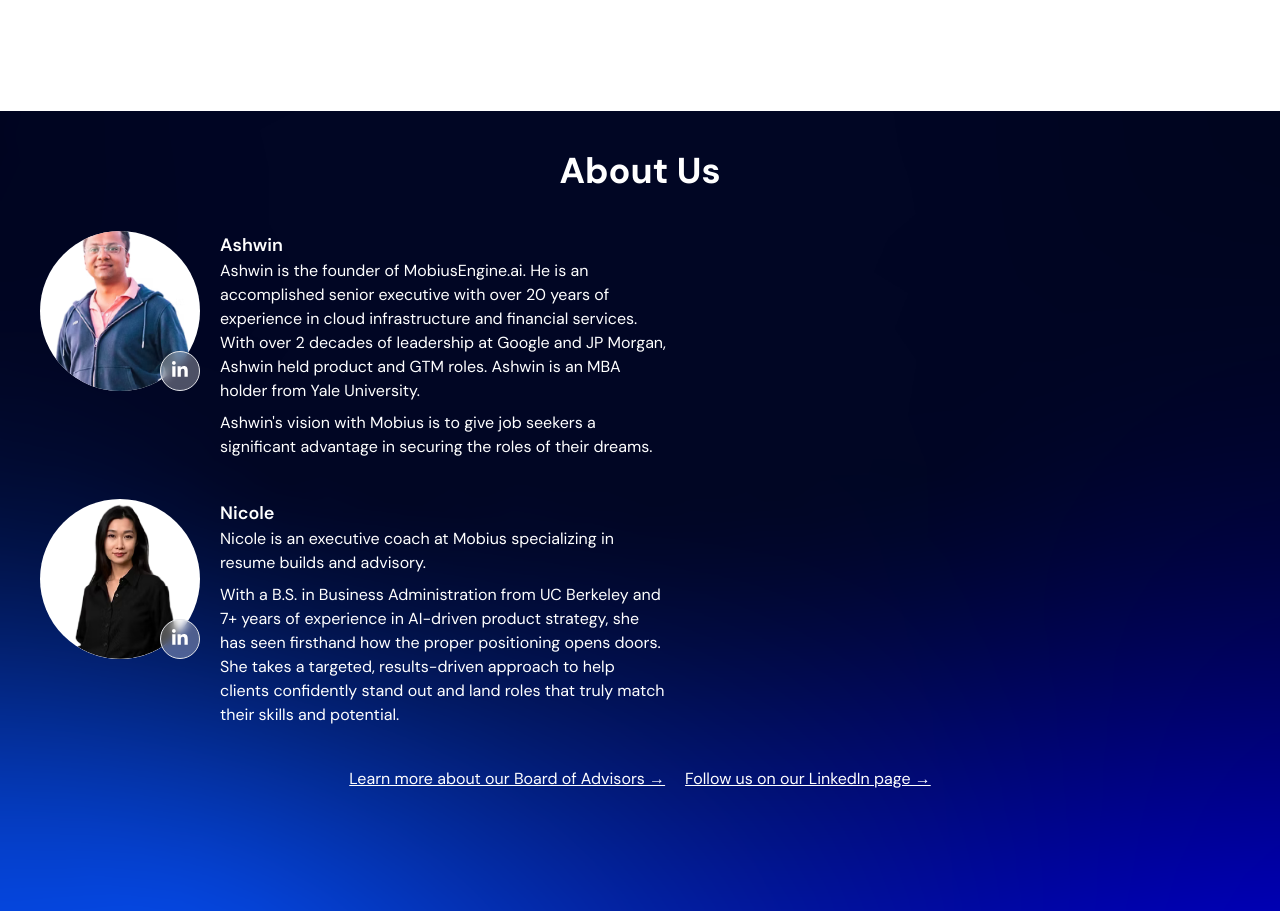
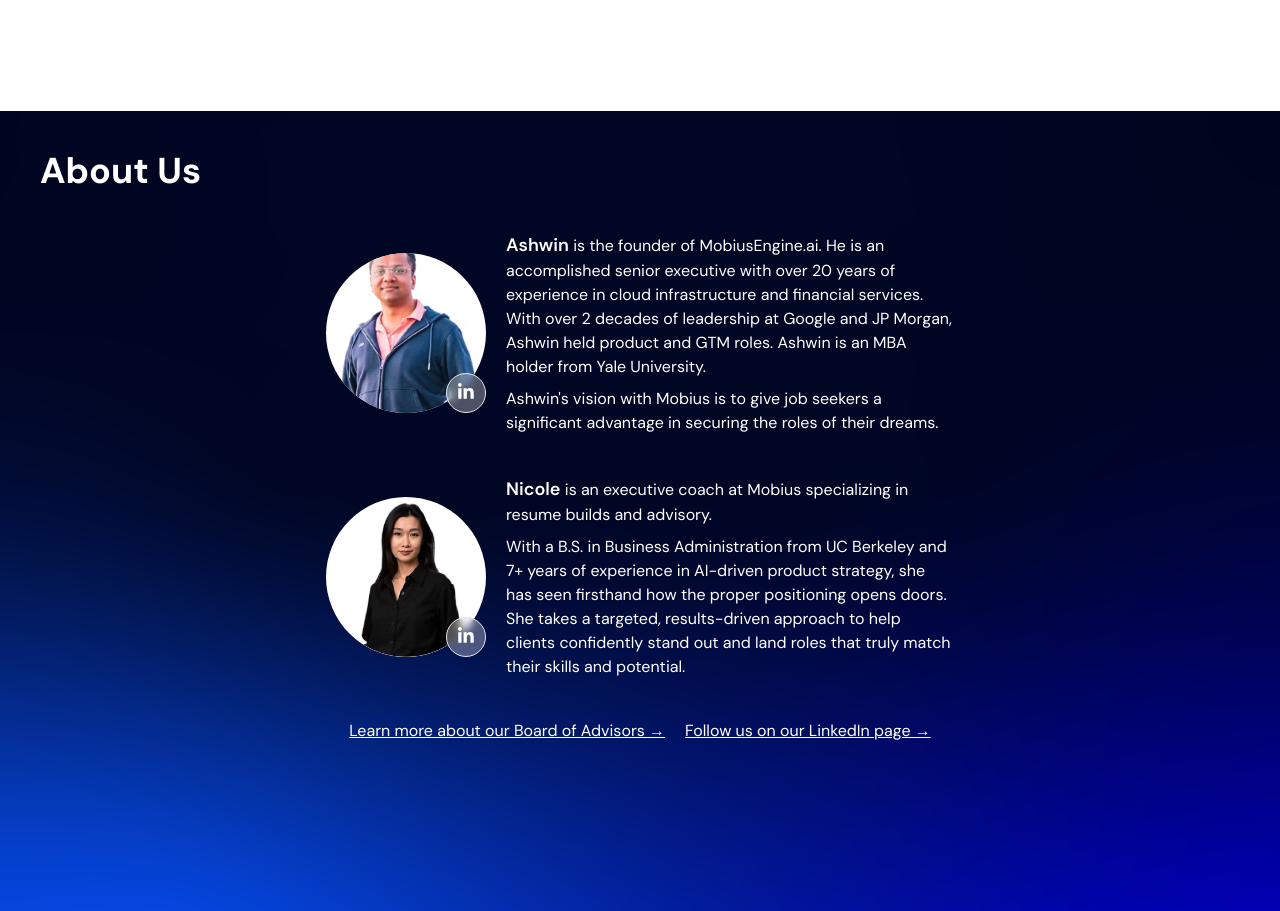
Before and after one commit to PiyushAryan/mobius, a React (Vite) app: page / in a window 1280 px wide. Shown: the part 1101-2012 px from the top of the page. Built offline with nearby package versions, Linux system fonts and the light colour scheme.

Commit message:
[fix] alignment of images

```diff
--- a/src/components/About.jsx
+++ b/src/components/About.jsx
@@ -8,12 +8,9 @@
     return (
         <div className="min-h-screen flex flex-col bg-[url('/about.png')] bg-cover bg-center relative max-w-[1500px] mx-auto text-white font-DM_Sans">
 
-            <h1 className="text-2xl md:text-4xl font-bold mb-10 mt-10 text-center">About Us</h1>
-
-
-            <div className="md:flex-row justify-center items-start gap-10 px-5 md:px-10">
-
-                <div className="flex flex-col md:flex-row items-center md:items-start gap-5">
+            <div className="md:flex-row justify-center items-center gap-10 md:px-10">
+            <h2 className="text-xl md:text-4xl font-bold mb-10 mt-10">About Us</h2>
+                <div className="flex flex-row md:flex-row justify-center items-center md:items-center gap-5">
                     <div className="relative">
                         <img
                             src="/ashwin-image.png" // Replace with actual image path
@@ -25,9 +22,9 @@
                         </div>
                     </div>
                     <div className="max-w-md">
-                        <p className="text-lg font-semibold">Ashwin</p>
-                        <p className="text-sm md:text-base">
-                            Ashwin is the founder of MobiusEngine.ai. He is an accomplished senior executive with over 20 years of experience in cloud infrastructure and financial services. With over 2 decades of leadership at Google and JP Morgan, Ashwin held product and GTM roles. Ashwin is an MBA holder from Yale University.
+
+                        <p className="text-sm md:text-base inline">
+                        <p className="text-lg font-semibold inline">Ashwin</p> is the founder of MobiusEngine.ai. He is an accomplished senior executive with over 20 years of experience in cloud infrastructure and financial services. With over 2 decades of leadership at Google and JP Morgan, Ashwin held product and GTM roles. Ashwin is an MBA holder from Yale University.
                         </p>
                         <p className="text-sm md:text-base mt-2">
                             Ashwin's vision with Mobius is to give job seekers a significant advantage in securing the roles of their dreams.
@@ -36,7 +33,7 @@
                 </div>
 
 
-                <div className="flex flex-col md:flex-row items-center md:items-start pt-10 gap-5">
+                <div className="flex flex-col md:flex-row justify-center items-center md:items-center pt-10 gap-5">
                     <div className="relative">
                         <img
                             src="/nicole-image.png" // Replace with actual image path
@@ -48,9 +45,9 @@
                         </div>
                     </div>
                     <div className="max-w-md">
-                        <p className="text-lg font-semibold">Nicole</p>
-                        <p className="text-sm md:text-base">
-                            Nicole is an executive coach at Mobius specializing in resume builds and advisory.
+
+                        <p className="text-sm md:text-base inline">
+                        <p className="text-lg font-semibold inline">Nicole</p> is an executive coach at Mobius specializing in resume builds and advisory.
                         </p>
                         <p className="text-sm md:text-base mt-2">
                             With a B.S. in Business Administration from UC Berkeley and 7+ years of experience in AI-driven product strategy, she has seen firsthand how the proper positioning opens doors. She takes a targeted, results-driven approach to help clients confidently stand out and land roles that truly match their skills and potential.
```
